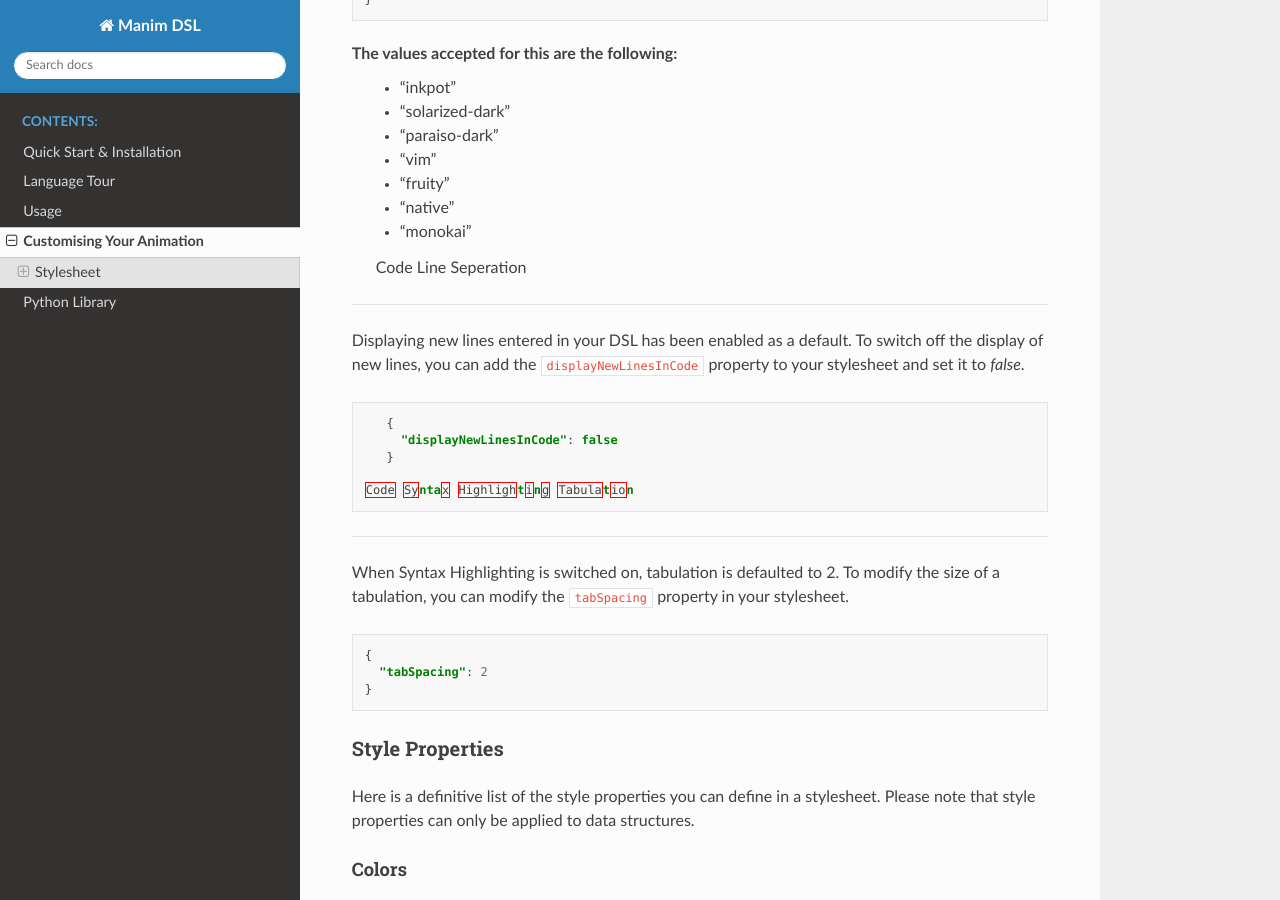
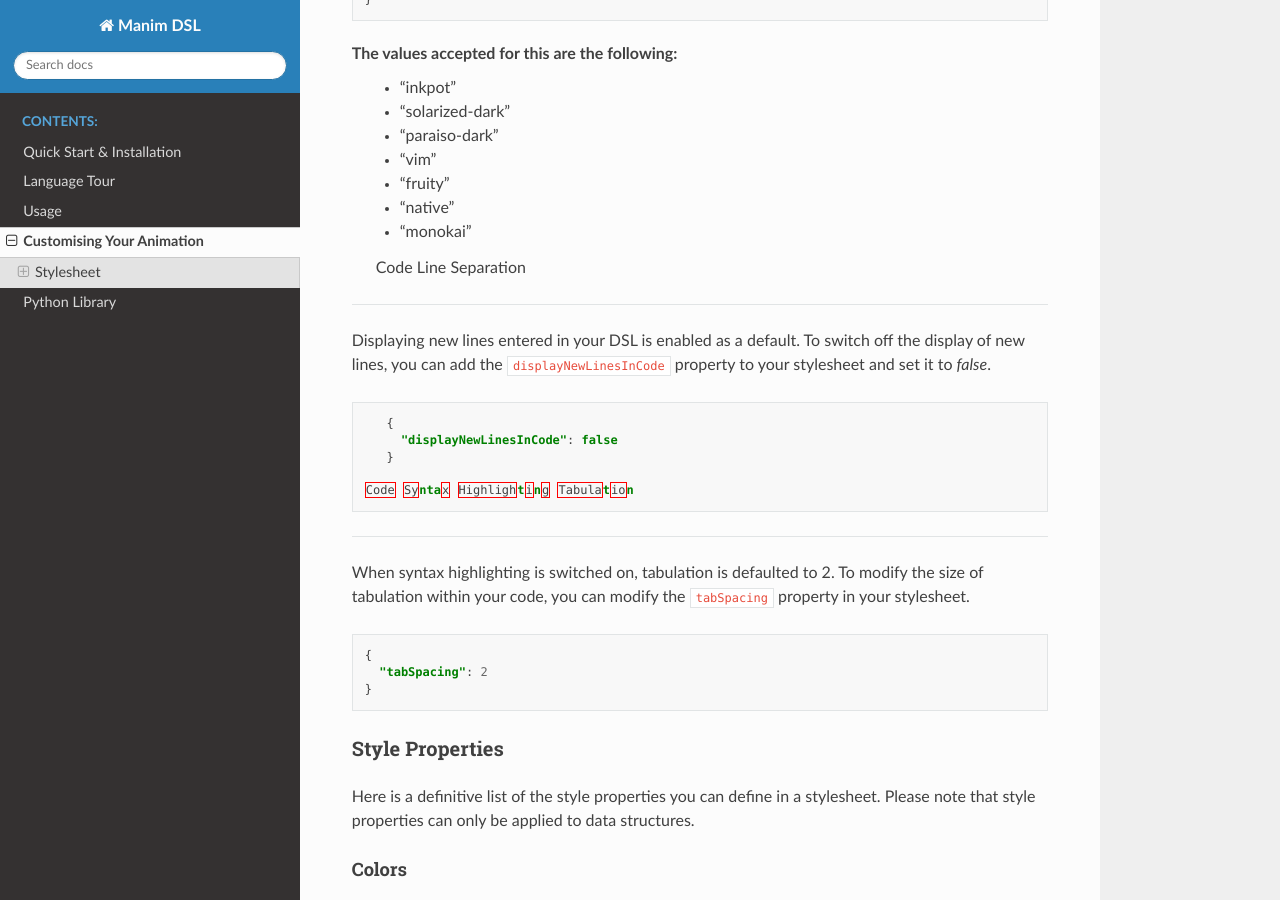
Before and after one commit to VAlgoLang/valgolang.github.io, a Sphinx documentation site: the page built from source/customisation.rst, in a window 1280 px wide and 900 px high, scrolled down 2197 px. Built offline with Sphinx 7.4.7 and the Read the Docs theme 2.0.0, drawn with Linux system fonts in a browser that asks for light colours.

Commit message:
Fixed typo and rephrasing

```diff
--- a/source/customisation.rst
+++ b/source/customisation.rst
@@ -105,10 +105,10 @@ The values accepted for this are the following:
  * "native"
  * "monokai"
 
- Code Line Seperation
+ Code Line Separation
 ^^^^^^^^^^^^^^^^^^^^^^^^^
 
-Displaying new lines entered in your DSL has been enabled as a default. To switch off the display of new lines, you can add the ``displayNewLinesInCode`` property to your stylesheet and set it to `false`.
+Displaying new lines entered in your DSL is enabled as a default. To switch off the display of new lines, you can add the ``displayNewLinesInCode`` property to your stylesheet and set it to `false`.
 
 .. code:: json
 
@@ -119,7 +119,7 @@ Displaying new lines entered in your DSL has been enabled as a default. To switc
  Code Syntax Highlighting Tabulation
 ^^^^^^^^^^^^^^^^^^^^^^^^^^^^^^^^^^^
 
-When Syntax Highlighting is switched on, tabulation is defaulted to 2. To modify the size of a tabulation, you can modify the ``tabSpacing`` property in your stylesheet.
+When syntax highlighting is switched on, tabulation is defaulted to 2. To modify the size of tabulation within your code, you can modify the ``tabSpacing`` property in your stylesheet.
 
 .. code:: json
 
```
